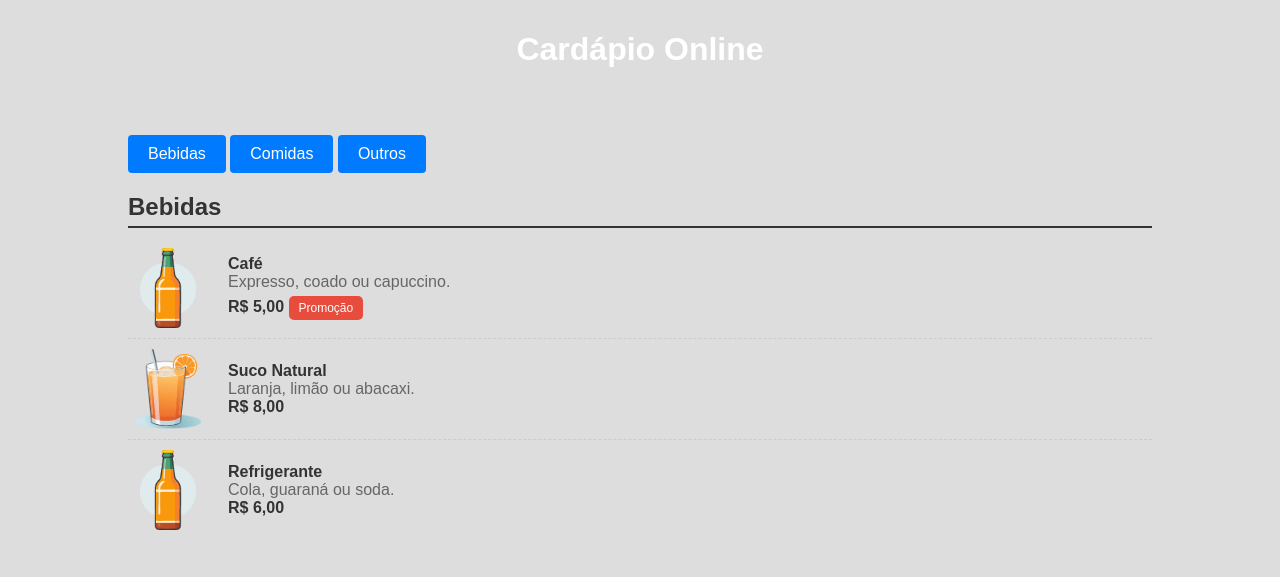
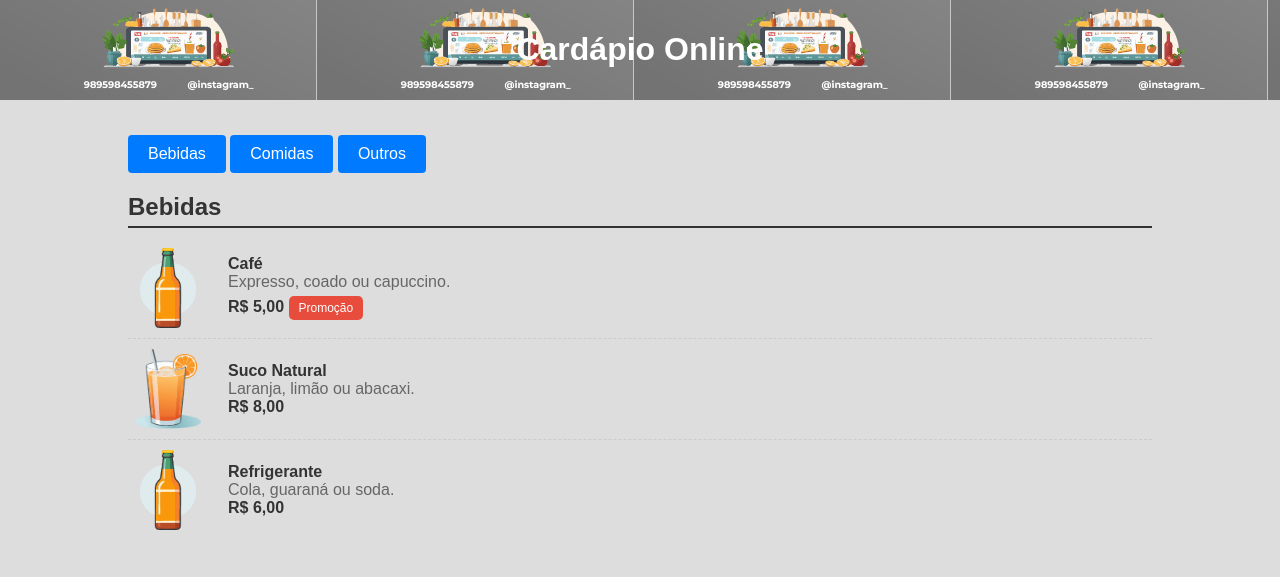
Before and after one commit to wagnerlrodrigues/Cardap.io, a plain HTML site: page index.html in a window 1280 px wide. Shown: the top 577 px of the page. Drawn offline with Linux system fonts and the light colour scheme; the site is published under a folder, as on GitHub Pages, so addresses that start at the root find nothing.

Commit message:
Update styles.css

```diff
--- a/styles.css
+++ b/styles.css
@@ -5,7 +5,7 @@ body {
     background-color: #dddddd;
 }
 header {
-    background-image: url("/imagens/banner_1.png");
+    background-image: url("imagens/banner_1.png");
     color: #fff;
     padding: 10px 0;
     text-align: center;
```
